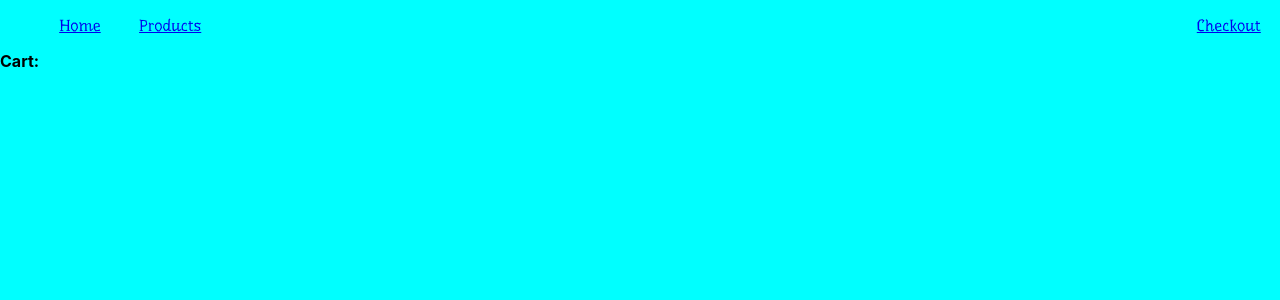
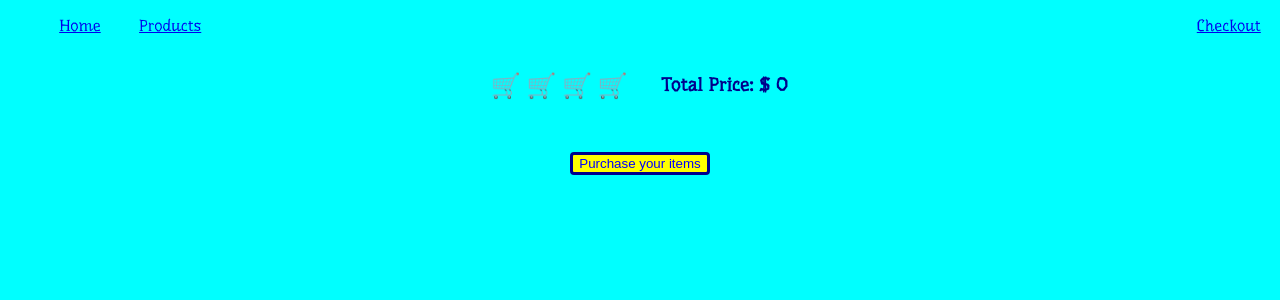
Before and after one commit to ejbee3/react-project-nov, a React (Create React App) app: page /cart in a window 1280 px wide. Shown: the top 300 px of the page. Built offline with nearby package versions, Linux system fonts and the light colour scheme.

Commit message:
finished base assignment rq's

```diff
--- a/src/App.css
+++ b/src/App.css
@@ -134,6 +134,43 @@ li > section {
   font-style: italic;
 }
 
-h4 {
+.item-desc {
   margin-top: 0;
 }
+
+/* ************** CHECKOUT PAGE ********** */
+.cart-content {
+  display: flex;
+  align-items: center;
+  flex-direction: column;
+  justify-content: center;
+}
+
+.cart-content > ul {
+  list-style-type: square;
+}
+
+.cart-item {
+  color: darkblue;
+  font-weight: bold;
+}
+
+.top-cart {
+  display: flex;
+  align-items: center;
+  justify-content: center;
+}
+
+.top-cart > h3 {
+  margin: 0.1rem;
+  font-family: Underdog;
+  padding-left: 2rem;
+  color: darkblue;
+}
+
+.purchase-btn {
+  border: 3px solid darkblue;
+  background-color: yellow;
+  color: blue;
+  border-radius: 4px;
+}
--- a/src/App.js
+++ b/src/App.js
@@ -26,6 +26,7 @@ import './App.css'
 export default function App() {
   const [randomImg, setRandomImg] = useState([]);
   const [cart, setCart] = useState([])
+  const [totalCost, setTotalCost] = useState(0)
 
   const getImg = (key, query) => {
     axios.get(`https://api.unsplash.com/photos/random/?client_id=${key}&${query}`)
@@ -36,8 +37,17 @@ export default function App() {
 
 const addToCart = cartItem => {
   setCart([...cart, cartItem])
-  console.log(cart)
+  let newTotal = totalCost
+  setTotalCost(newTotal += cartItem.price)
 }
+
+const purchaseCart = () => {
+  const isPurchased = window.confirm(`Are you sure you want to purchase ${cart.length} items at a price of $ ${totalCost}?`)
+  if (isPurchased) {
+    window.alert('You have bought your cart items!')
+  }
+}
+
 
 
 const productList = [
@@ -91,7 +101,7 @@ const productList = [
               <Link to="/products">Products</Link>
             </li>
             <li className="checkout-link">
-              <Link to="/cart">Checkout</Link>
+  <Link to="/cart">Checkout{cart.length > 0 ? '(' + cart.length + ')' : ""}</Link>
             </li>
           </ul>
         </nav>
@@ -101,7 +111,7 @@ const productList = [
             <Products productList={productList} addToCart={addToCart}/>
           </Route>
           <Route path="/cart">
-            <Cart cart={cart} setCart={setCart}/>
+            <Cart cart={cart} totalCost={totalCost} purchaseCart={purchaseCart} />
           </Route>
           <Route path="/">
             <Home image={randomImg} getImg={getImg} steve={steve} />
--- a/src/components/cart.jsx
+++ b/src/components/cart.jsx
@@ -1,22 +1,24 @@
 import React from "react"
 
 const Cart = props => {
-  const {cart, setCart} = props
+  const {cart, totalCost, purchaseCart} = props
 
   return (
-    <div>
-      <h4>Cart: </h4>
+    <div className="cart-content">
+      <section className="top-cart">
+      <h2><span>🛒 🛒 🛒 🛒 </span></h2>
+      <h3>Total Price: {'$ ' + totalCost} </h3>
+      </section>
       <ul>
       {cart.map(p => (
-        <li>
-          {p.item}
+        <li className="cart-item">
+          {p.item} - {'$' + p.price}
         </li>
       )) }
       </ul>
+      <button className="purchase-btn" onClick={() => purchaseCart(cart)}>Purchase your items</button>
     </div>
   )
   }
 
   export default Cart
-
-  // {productList.map(product => Object.values(product).find(el => el.toString().includes('Mask')))}
--- a/src/components/products.jsx
+++ b/src/components/products.jsx
@@ -15,7 +15,7 @@ export default function Products (props) {
       <ul>
         {productList.map((p) => (
           <li key={p.id} className="products-list">
-            <h4>{p.item}</h4>
+            <h4 className="item-desc">{p.item}</h4>
             <section>
               <img src={p.imageSrc} alt="mask, fins, snorkel, dive computer, or underwater tablet" className={p.item.includes('Fins') ? "fins-img" : "product-img"} />
               <button className="product-btn" onClick={() => addToCart(p)}>Add to cart</button>
```
